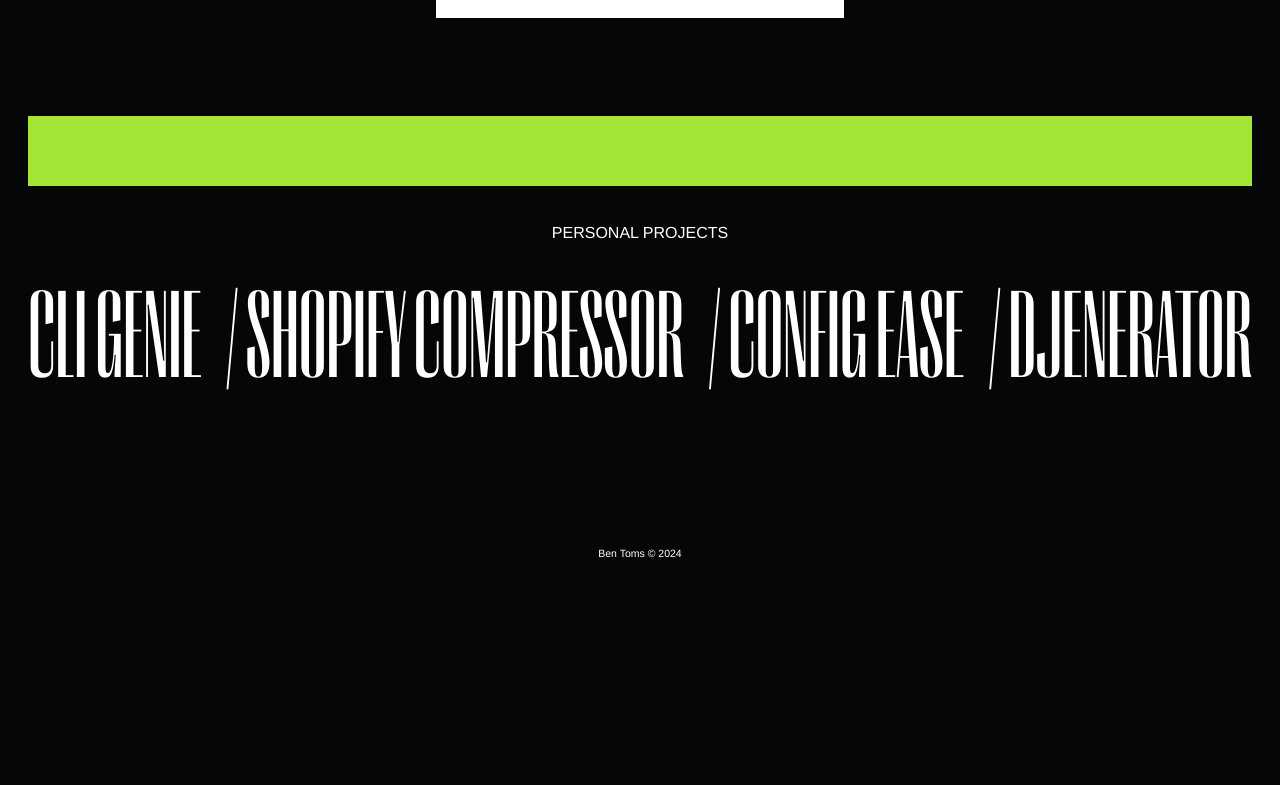
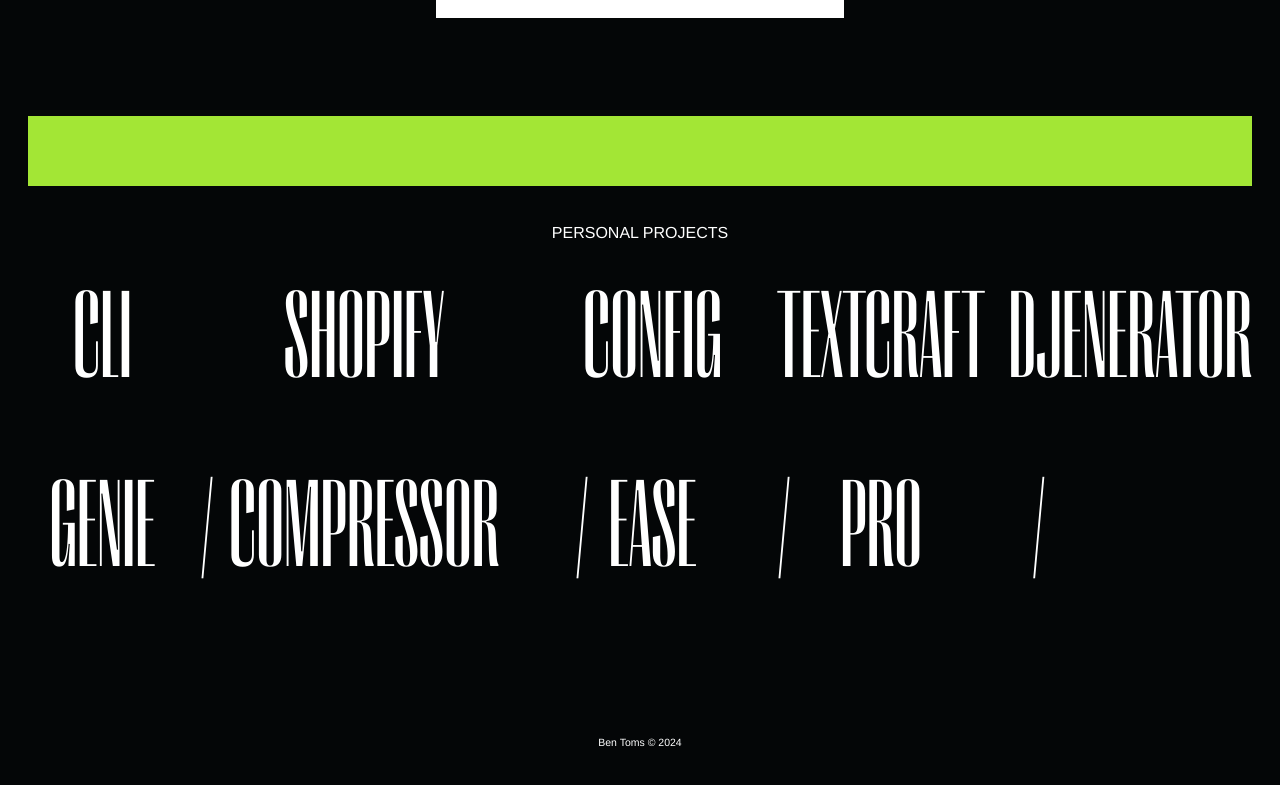
Before and after one commit to bentoms-dev/portfolio, a Next.js app: page / in a window 1280 px wide. Shown: the part 3256-4041 px from the top of the page. Before the commit the page ends 3872 px from the top, so only its background shows below. Built offline with nearby package versions, Linux system fonts and the light colour scheme; a web font is replaced by a local one.

Commit message:
added new project, added loading spinner

```diff
--- a/components/about.js
+++ b/components/about.js
@@ -134,7 +134,13 @@
                         <Link
                             passHref
                             target="_blank"
-                            href='https://www.npmjs.com/package/config-ease?activeTab=readme'>CONFIG EASE</Link>
+                            href='https://www.npmjs.com/package/config-ease'>CONFIG EASE</Link>
+                    </li>
+                    <li className='display'>
+                        <Link
+                            passHref
+                            target="_blank"
+                            href='https://www.npmjs.com/package/textcraft-pro-editor'>TEXTCRAFT PRO</Link>
                     </li>
                     <li className='display'>
                         <Link
--- a/package.json
+++ b/package.json
@@ -11,6 +11,7 @@
     "next": "12.0.7",
     "react": "17.0.2",
     "react-dom": "17.0.2",
+    "react-spinners": "^0.13.8",
     "sharp": "^0.30.6"
   },
   "devDependencies": {
--- /dev/null
+++ b/pages/LoadingSpinner.js
@@ -0,0 +1,19 @@
+import React from "react";
+import { PropagateLoader } from "react-spinners";
+
+const styles = {
+    display: 'flex',
+    justifyContent: 'center',
+    alignItems: 'center',
+    height: '100vh'
+}
+
+const LoadingSpinner = () => {
+    return (
+        <div style={styles}>
+            <PropagateLoader color="#91CE30" />
+        </div>
+    )
+}
+
+export default LoadingSpinner;
--- a/pages/_app.js
+++ b/pages/_app.js
@@ -1,6 +1,9 @@
 import '../styles/globals.css'
 
 function MyApp({ Component, pageProps }) {
+
+
+
   return <Component {...pageProps} />
 }
 
--- a/pages/index.js
+++ b/pages/index.js
@@ -3,13 +3,38 @@
 import Topbar from '../components/topBar'
 import About from '../components/about'
 
+import LoadingSpinner from './LoadingSpinner'
+import { useEffect, useState } from 'react'
+
 export default function Home() {
+
+  const [loading, setLoading] = useState(true);
+  const [fadeIn, setfadeIn] = useState(true);
+
+  useEffect(() => {
+    const timeout = setTimeout(() => {
+      setLoading(false)
+    }, 5000);
+
+    setTimeout(() => {
+      setfadeIn(false);
+    }, 5100)
+
+    return () => clearTimeout(timeout)
+  }, []);
+
   return (
-    <>
-    <Header/>
-    <Topbar />
-    <About/>
-    <Footer/>
-    </>
+    <div>
+      {loading ? (
+        <LoadingSpinner />
+      ) : (
+        <div className={'fade'}>
+        <Header/>
+        <Topbar />
+        <About/>
+        <Footer/>
+        </div>
+      )}
+    </div>
   )
 }
--- a/styles/globals.css
+++ b/styles/globals.css
@@ -153,3 +153,16 @@
 .section__projects a:hover {
   text-decoration: underline;
 }
+
+.fade {
+  animation: fade-in 3s;
+}
+
+@keyframes fade-in {
+  from {
+    opacity: 0;
+  }
+  to {
+    opacity: 100;
+  }
+}
```
Also changed, not shown: 1 other file (tests, documents, lock files or other folders).
